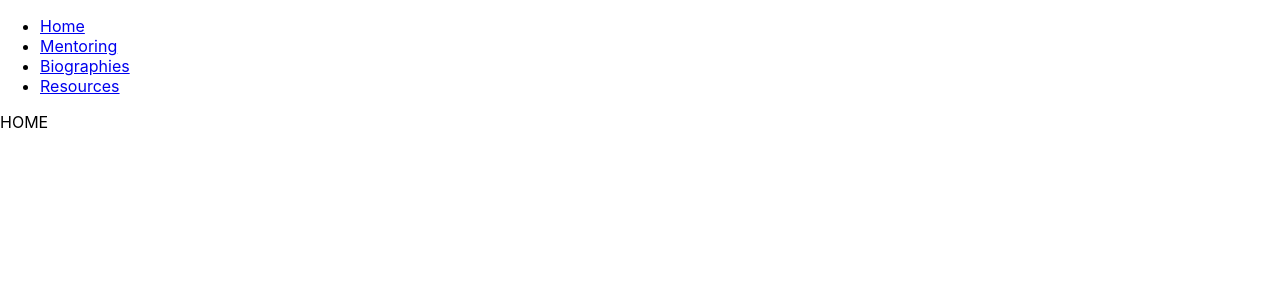
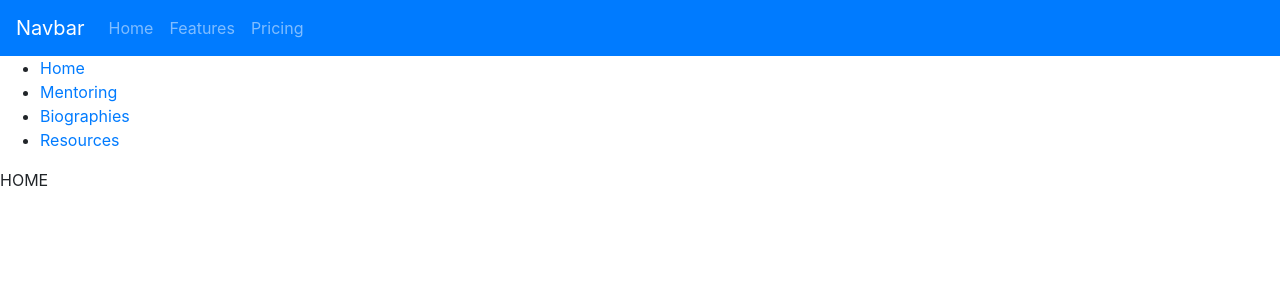
Before and after one commit to cfg-hbcuhsi/team-3, a React (Create React App) app in the folder frontend/: page / in a window 1280 px wide. Shown: the top 300 px of the page. Built offline with nearby package versions, Linux system fonts and the light colour scheme.

Commit message:
made a nav bar

```diff
--- a/frontend/package.json
+++ b/frontend/package.json
@@ -7,6 +7,7 @@
     "@testing-library/react": "^9.5.0",
     "@testing-library/user-event": "^7.2.1",
     "react": "^16.13.1",
+    "react-bootstrap": "^1.3.0",
     "react-dom": "^16.13.1",
     "react-router-dom": "^5.2.0",
     "react-scripts": "3.4.3"
--- a/frontend/public/index.html
+++ b/frontend/public/index.html
@@ -15,6 +15,12 @@
       user's mobile device or desktop. See https://developers.google.com/web/fundamentals/web-app-manifest/
     -->
     <link rel="manifest" href="%PUBLIC_URL%/manifest.json" />
+    <link
+      rel="stylesheet"
+      href="https://maxcdn.bootstrapcdn.com/bootstrap/4.5.0/css/bootstrap.min.css"
+      integrity="sha384-9aIt2nRpC12Uk9gS9baDl411NQApFmC26EwAOH8WgZl5MYYxFfc+NcPb1dKGj7Sk"
+      crossorigin="anonymous"
+    />
     <!--
       Notice the use of %PUBLIC_URL% in the tags above.
       It will be replaced with the URL of the `public` folder during the build.
--- a/frontend/src/App.js
+++ b/frontend/src/App.js
@@ -1,7 +1,7 @@
 import logo from "./logo.svg";
 import React, { Component } from "react";
 import { BrowserRouter as Router, Link, Switch, Route } from "react-router-dom";
-
+import { Nav, Navbar, Form, Button, FormControl } from "react-bootstrap";
 import Biographies from "./Components/Biographies";
 import Mentoring from "./Components/Mentoring";
 import Resources from "./Components/Resources";
@@ -12,6 +12,14 @@ class App extends Component {
     return (
       <Router>
         <div>
+          <Navbar bg="primary" variant="dark">
+            <Navbar.Brand href="#home">Navbar</Navbar.Brand>
+            <Nav className="mr-auto">
+              <Nav.Link href="#home">Home</Nav.Link>
+              <Nav.Link href="#features">Features</Nav.Link>
+              <Nav.Link href="#pricing">Pricing</Nav.Link>
+            </Nav>
+          </Navbar>
           <nav>
             <ul>
               <li>
```
Also changed, not shown: 1 other file (tests, documents, lock files or other folders).
